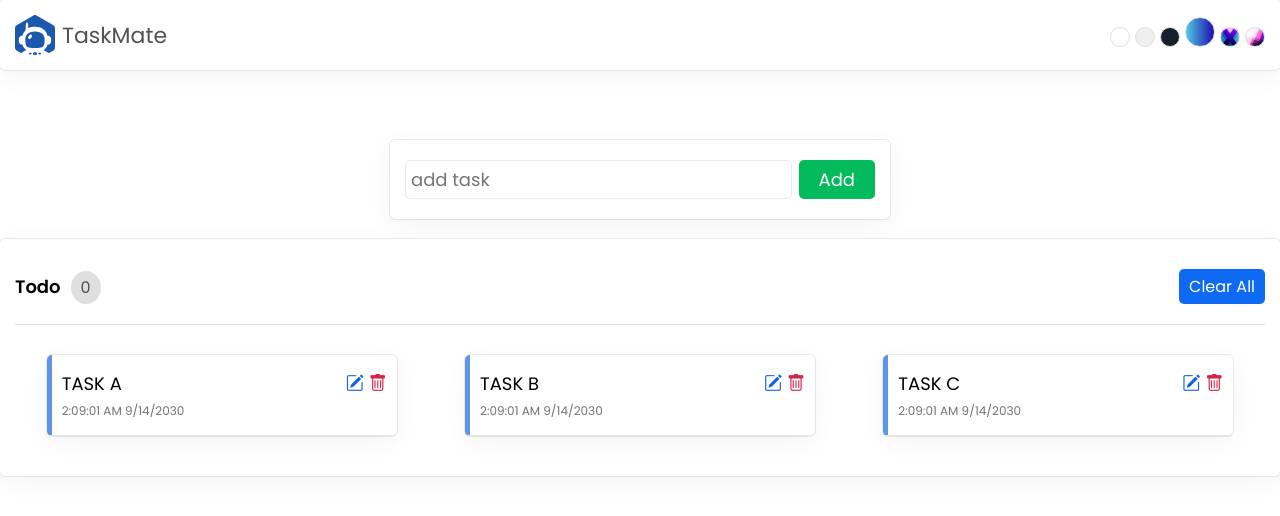
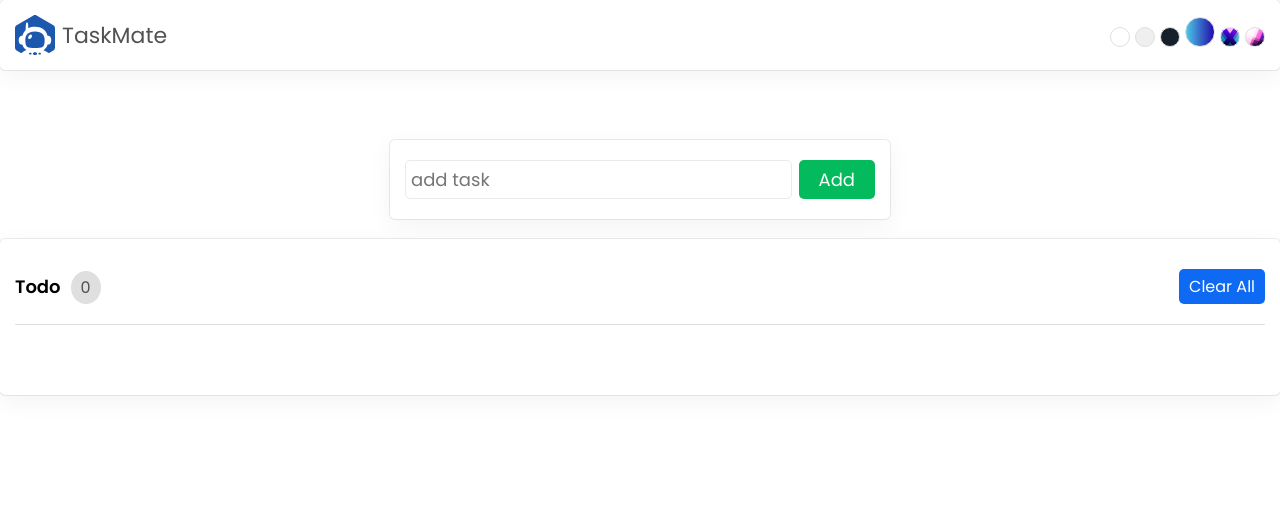
Before and after one commit to SanjithaDilshan/TaskMate-React, a React (Create React App) app: page / in a window 1280 px wide. Shown: the top 516 px of the page. Built offline with nearby package versions, Linux system fonts and the light colour scheme; the HTML template or start-up script is replaced by a standard one.

Commit message:
State TaskList & set TaskList

```diff
--- a/src/App.js
+++ b/src/App.js
@@ -1,14 +1,19 @@
+import { useState } from "react";
 import { Header } from "./components/Header";
 import { AddTask } from "./components/AddTask";
 import { ShowTask } from "./components/ShowTask";
 import './App.css';
 
+
 function App() {
+
+  const [taskList, setTasklist] = useState([]);
+
   return (
     <div className="App">
       <Header/>
-      <AddTask/>
-      <ShowTask/>
+      <AddTask taskList={taskList} setTaskList={setTasklist}/>
+      <ShowTask taskList={taskList} setTaskList={setTasklist}/>
 
     </div>
   );
--- a/src/components/AddTask.js
+++ b/src/components/AddTask.js
@@ -1,7 +1,21 @@
-export const AddTask = () => {
+export const AddTask = ({taskList, setTaskList}) => {
+
+    const handleSubmit = (e) => {
+        e.preventDefault();
+
+        const date = new Date();
+        const newTask = {
+            id: date.getTime(),
+            name: e.target.task.value,
+            time: `${date.toLocaleTimeString()} ${date.toLocaleDateString()}`
+        }
+        setTaskList([...taskList, newTask]);
+        e.target.task.value = "";
+    }
+
   return (
     <section className="addTask">
-        <form action="">
+        <form onSubmit={handleSubmit}>
             <input type="text" name="task" autoComplete="off" placeholder="add task" maxLength={25} />
             <button type="submit">Add</button>
         </form>
--- a/src/components/ShowTask.js
+++ b/src/components/ShowTask.js
@@ -1,24 +1,17 @@
-export const ShowTask = () => {
-
-    const tasks = [
-        {id:10001, name: "TASK A", time: "2:09:01 AM 9/14/2030"},
-        {id:10001, name: "TASK B", time: "2:09:01 AM 9/14/2030"},
-        {id:10001, name: "TASK C", time: "2:09:01 AM 9/14/2030"}
-    ]
-
+export const ShowTask = ({taskList, setTaskList}) => {
 
   return (
     <section className="showTask">
         <div className="head">
             <div>
                 <span className="title">Todo</span>
-                <span className="count">0</span>
+                <span className="count">{taskList.length}</span>
             </div>
-            <button className="clearAll">Clear All</button>
+            <button className="clearAll" onClick={() => setTaskList([])}>Clear All</button>
         </div>
         <ul>
-            { tasks.map((task) => (
-                <li>
+            { taskList.map((task) => (
+                <li key={task.id}>
                     <p>
                         <span className="name">{task.name}</span>
                         <span className="time">{task.time}</span>
```
